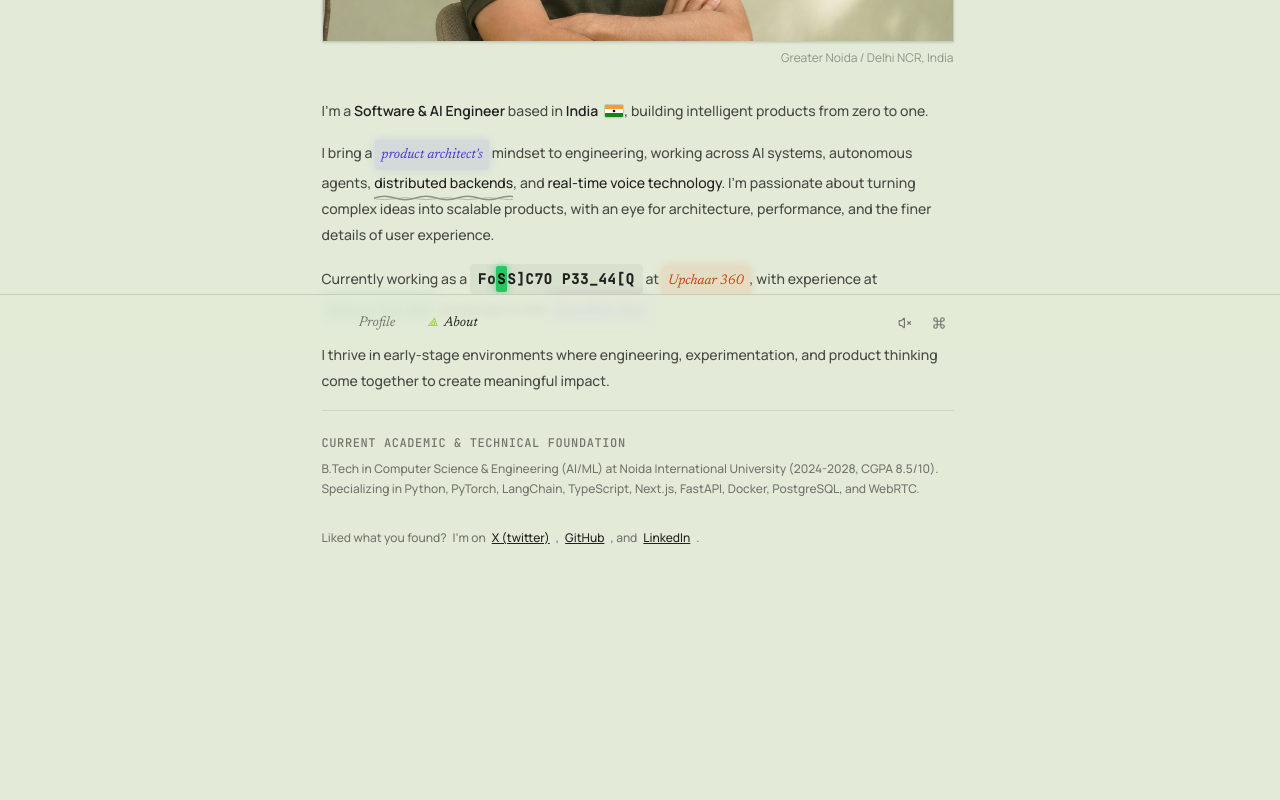
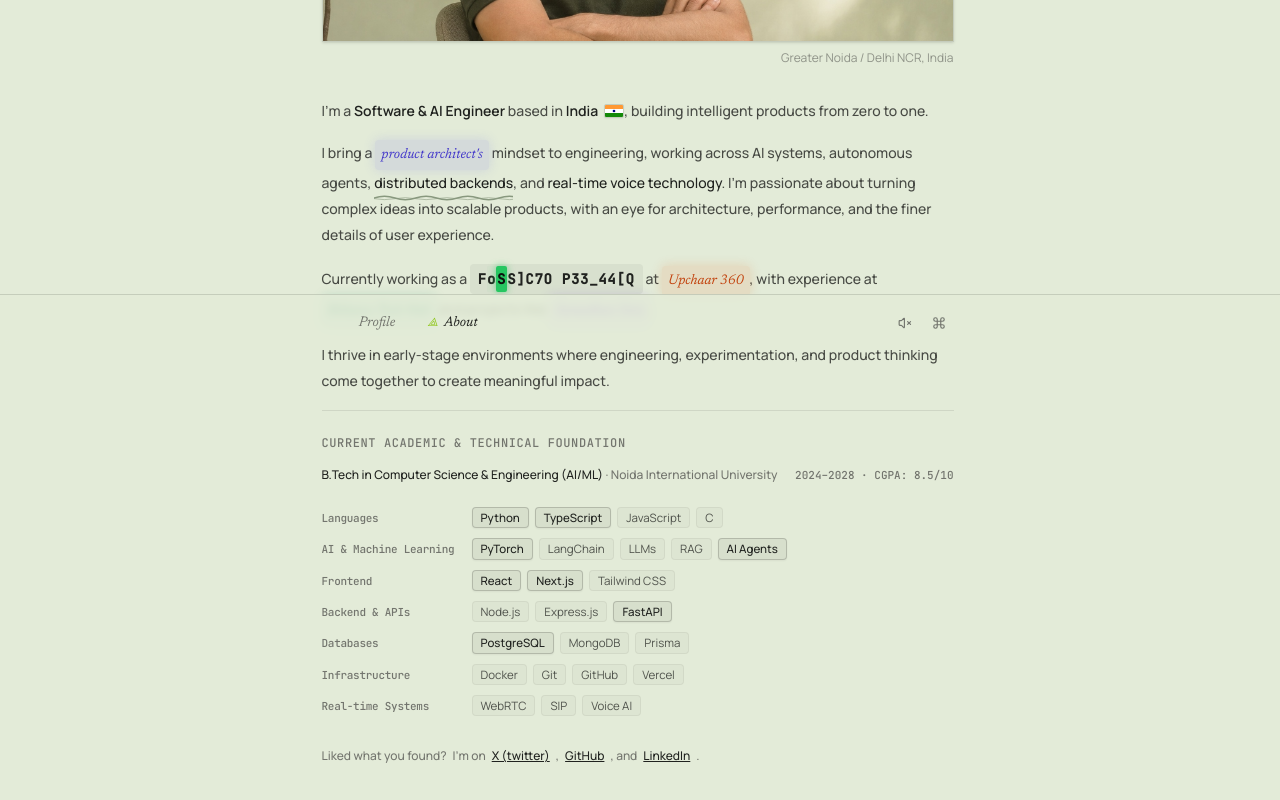
Before and after one commit to codexuttam/portfolio, a Next.js app: page /about in a window 1280 px wide. Shown: the part 450-1250 px from the top of the page. Before the commit the page ends 1124 px from the top, so only its background shows below. Built offline with nearby package versions, Linux system fonts and the light colour scheme.

Commit message:
refactor: categorize technical skills with editorial tag styling on about page

```diff
--- a/src/app/about/page.tsx
+++ b/src/app/about/page.tsx
@@ -9,6 +9,48 @@ import { soundManager } from "@/utils/audio";
 import { ScrambleCursor } from "@/components/scramble-cursor";
 import { HeartHover } from "@/components/heart-hover";
 import { RopeUnderline } from "@/components/rope-underline";
+
+const skillCategories = [
+  {
+    category: "Languages",
+    skills: ["Python", "TypeScript", "JavaScript", "C"],
+  },
+  {
+    category: "AI & Machine Learning",
+    skills: ["PyTorch", "LangChain", "LLMs", "RAG", "AI Agents"],
+  },
+  {
+    category: "Frontend",
+    skills: ["React", "Next.js", "Tailwind CSS"],
+  },
+  {
+    category: "Backend & APIs",
+    skills: ["Node.js", "Express.js", "FastAPI"],
+  },
+  {
+    category: "Databases",
+    skills: ["PostgreSQL", "MongoDB", "Prisma"],
+  },
+  {
+    category: "Infrastructure",
+    skills: ["Docker", "Git", "GitHub", "Vercel"],
+  },
+  {
+    category: "Real-time Systems",
+    skills: ["WebRTC", "SIP", "Voice AI"],
+  },
+];
+
+const prominentSkills = new Set([
+  "Python",
+  "TypeScript",
+  "React",
+  "Next.js",
+  "FastAPI",
+  "PostgreSQL",
+  "PyTorch",
+  "AI Agents",
+]);
 
 export default function AboutPage() {
   const [commandPaletteOpen, setCommandPaletteOpen] = useState(false);
@@ -130,16 +172,57 @@ export default function AboutPage() {
                   I thrive in early-stage environments where engineering, experimentation, and product thinking come together to create meaningful impact.
                 </p>
 
-                <div className="pt-6 border-t border-[#20221F]/10 space-y-2">
+                <div className="pt-6 border-t border-[#20221F]/10 space-y-4">
                   <p className="text-xs font-mono uppercase tracking-wider text-[#73756E]">
                     Current Academic & Technical Foundation
                   </p>
-                  <p className="text-xs text-[#73756E] leading-relaxed">
-                    B.Tech in Computer Science & Engineering (AI/ML) at Noida
-                    International University (2024-2028, CGPA 8.5/10). Specializing
-                    in Python, PyTorch, LangChain, TypeScript, Next.js, FastAPI,
-                    Docker, PostgreSQL, and WebRTC.
-                  </p>
+
+                  {/* Education */}
+                  <div className="flex flex-col sm:flex-row sm:items-baseline sm:justify-between gap-1 text-xs pb-1">
+                    <div>
+                      <span className="font-medium text-[#20221F]">
+                        B.Tech in Computer Science & Engineering (AI/ML)
+                      </span>
+                      <span className="text-[#73756E]">
+                        {" "}· Noida International University
+                      </span>
+                    </div>
+                    <div className="font-mono text-[11px] text-[#73756E] shrink-0">
+                      2024–2028 · CGPA: 8.5/10
+                    </div>
+                  </div>
+
+                  {/* Technical Skills Collection */}
+                  <div className="space-y-2.5 pt-1">
+                    {skillCategories.map((group) => (
+                      <div
+                        key={group.category}
+                        className="grid grid-cols-1 sm:grid-cols-[140px_1fr] items-baseline gap-1 sm:gap-2.5 text-xs"
+                      >
+                        <span className="text-[11px] font-mono text-[#73756E] tracking-tight">
+                          {group.category}
+                        </span>
+                        <div className="flex flex-wrap items-center gap-1.5">
+                          {group.skills.map((skill) => {
+                            const isProminent = prominentSkills.has(skill);
+                            return (
+                              <span
+                                key={skill}
+                                onMouseEnter={() => soundManager.playTick()}
+                                className={`inline-flex items-center text-[11.5px] px-2 py-0.5 rounded transition-all duration-200 cursor-default select-none ${
+                                  isProminent
+                                    ? "font-medium text-[#20221F] bg-[#20221F]/[0.06] border border-[#20221F]/20 hover:bg-[#20221F]/[0.11] hover:border-[#20221F]/30 shadow-xs"
+                                    : "font-normal text-[#20221F]/75 bg-[#20221F]/[0.025] border border-[#20221F]/[0.06] hover:bg-[#20221F]/[0.07] hover:text-[#20221F]"
+                                }`}
+                              >
+                                {skill}
+                              </span>
+                            );
+                          })}
+                        </div>
+                      </div>
+                    ))}
+                  </div>
                 </div>
 
                 <div className="pt-4 text-xs text-[#73756E] flex flex-wrap items-center gap-1.5">
```
